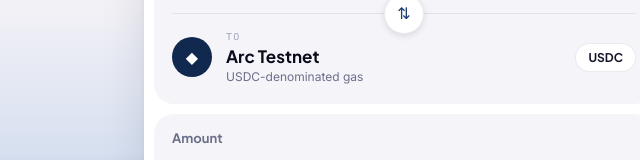
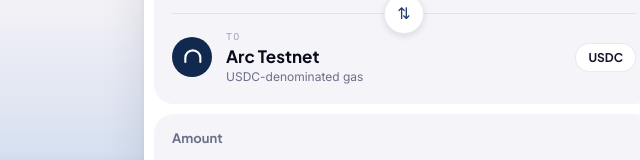
Before and after one commit to slippage7/arc-base-bridge, a website built with Vite: page index.html in a window 1280 px wide. Shown: the part 232-392 px from the top of the page, 236-876 px from the left. Built offline with nearby package versions, Linux system fonts and the light colour scheme; what @circle-fin/app-kit would draw is missing.

Commit message:
Update index.html

```diff
--- a/index.html
+++ b/index.html
@@ -49,7 +49,11 @@
           </div>
 
           <div class="node-row" id="node-to" data-chain="arc">
-            <div class="node-icon node-icon-alt">◆</div>
+            <div class="node-icon node-icon-alt">
+              <svg width="20" height="20" viewBox="0 0 24 24" fill="none" xmlns="http://www.w3.org/2000/svg">
+                <path d="M4 18V13C4 8.02944 8.02944 4 13 4C17.9706 4 22 8.02944 22 13V18" stroke="white" stroke-width="2.5" stroke-linecap="round"/>
+              </svg>
+            </div>
             <div class="node-text">
               <span class="node-eyebrow">To</span>
               <span class="node-label">Arc Testnet</span>
```
